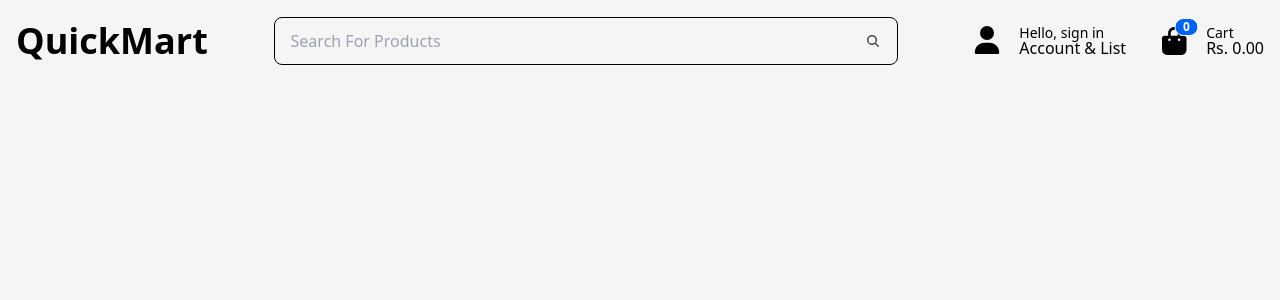
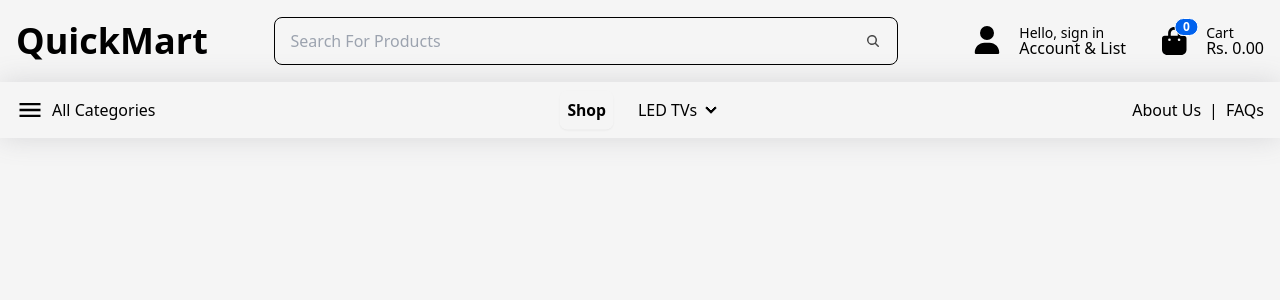
Before and after one commit to milan-sh/quick-mart, a React (Vite) app: page / in a window 1280 px wide. Shown: the top 300 px of the page. Built offline with nearby package versions, Linux system fonts and the light colour scheme.

Commit message:
add filter section

```diff
--- /dev/null
+++ b/src/components/Button.jsx
@@ -0,0 +1,9 @@
+import React from 'react'
+
+const Button = ({content}) => {
+  return (
+    <button className="btn min-h-0 p-2 max-h-fit border-none  hover:text-primaryButtonColor text-base">{content}</button>
+  )
+}
+
+export default Button
--- /dev/null
+++ b/src/components/Header/Filter.jsx
@@ -0,0 +1,74 @@
+import React from "react";
+import Button from "../Button"
+
+const Filter = () => {
+  return (
+    <div className="hidden shadow-custom px-4 py-2 md:flex justify-between items-center">
+      <div className="flex items-center justify-between gap-x-2 w-fit hover:text-primaryButtonColor">
+        {/* Swap component */}
+        <label className="swap swap-rotate">
+          {/* Hidden checkbox controlling the swap state */}
+          <input type="checkbox" />
+
+          {/* Hamburger icon */}
+          <svg
+            className="swap-off fill-current"
+            xmlns="http://www.w3.org/2000/svg"
+            width="28"
+            height="28"
+            viewBox="0 0 512 512"
+          >
+            <path d="M64,384H448V341.33H64Zm0-106.67H448V234.67H64ZM64,128v42.67H448V128Z" />
+          </svg>
+
+          {/* Close icon */}
+          <svg
+            className="swap-on fill-current"
+            xmlns="http://www.w3.org/2000/svg"
+            width="28"
+            height="28"
+            viewBox="0 0 512 512"
+          >
+            <polygon points="400 145.49 366.51 112 256 222.51 145.49 112 112 145.49 222.51 256 112 366.51 145.49 400 256 289.49 366.51 400 400 366.51 289.49 256 400 145.49" />
+          </svg>
+        </label>
+        {/* Text to toggle */}
+        <p
+          className="font-medium cursor-pointer"
+          onClick={() => {
+            document.querySelector(".swap input")?.click(); // Trigger the swap toggle
+          }}
+        >
+          All Categories
+        </p>
+      </div>
+      <div className="flex items-center justify-between gap-x-2">
+        <Button content="Shop"/>
+        <div className="flex-none">
+          <ul className="menu menu-horizontal p-0">
+            <li>
+              <details>
+                <summary className="hover:text-primaryButtonColor text-base">LED TVs</summary>
+                <ul className="bg-base-100 rounded-t-none p-2">
+                  <li>
+                    <a>TV 1</a>
+                  </li>
+                  <li>
+                    <a>TV 2</a>
+                  </li>
+                </ul>
+              </details>
+            </li>
+          </ul>
+        </div>
+      </div>
+      <div className="flex justify-between items-center gap-x-2 font-medium text-base">
+        <button className="hover:text-primaryButtonColor">About Us</button>
+        <p>|</p>
+        <button className="hover:text-primaryButtonColor">FAQs</button>
+      </div>
+    </div>
+  );
+};
+
+export default Filter;
--- a/src/components/index.js
+++ b/src/components/index.js
@@ -1,3 +1,4 @@
 import Nav from "./Header/Nav";
+import Filter from "./Header/Filter";
 
-export {Nav}
+export {Nav, Filter}
--- a/src/pages/Home.jsx
+++ b/src/pages/Home.jsx
@@ -1,10 +1,11 @@
 import React from 'react'
-import { Nav } from '../components'
+import { Filter, Nav } from '../components'
 
 const Home = () => {
   return (
     <div className='min-h-screen bg-primaryBgColor'>
       <Nav/>
+      <Filter/>
     </div>
   )
 }
--- a/tailwind.config.js
+++ b/tailwind.config.js
@@ -13,6 +13,9 @@ export default {
         green: "#008060",
         red: "#DC1D1D",
       },
+      boxShadow:{
+        custom: 'rgba(100, 100, 111, 0.2) 0px 0px 29px 0px;'
+      }
     },
   },
   plugins: [
```
